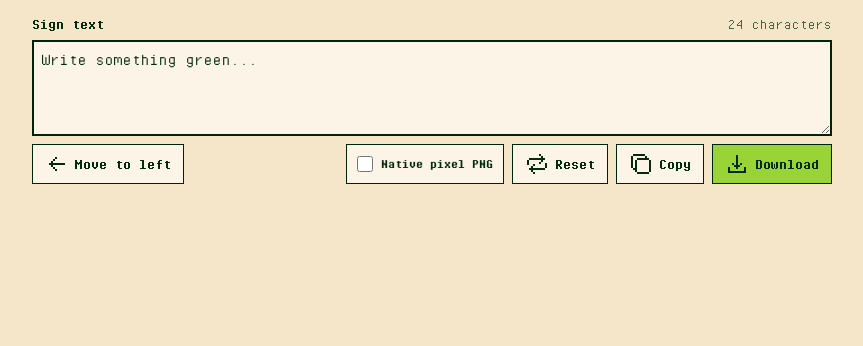
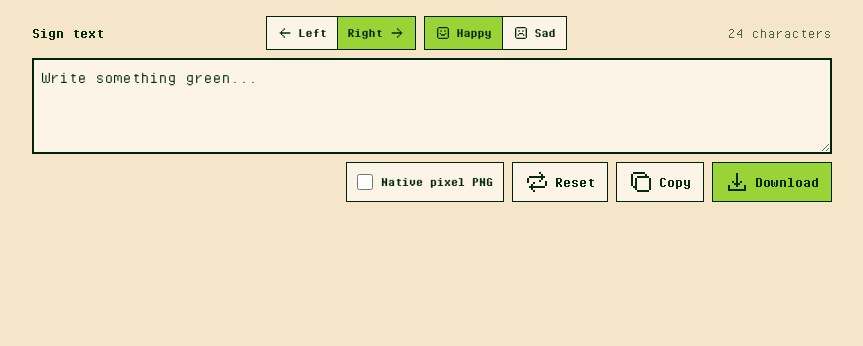
Before and after one commit to tennaproject/green, a website with bundled scripts: page index.html in a window 1280 px wide. Shown: the top 346 px of the page, without its empty margins (208-1071 px from the left). Built offline with nearby package versions, Linux system fonts and the light colour scheme.

Commit message:
Add mood switcher

```diff
--- a/index.html
+++ b/index.html
@@ -77,13 +77,20 @@
       <section class="control-panel">
         <div class="label-row">
           <label for="sign-text">Sign text</label>
+          <div class="label-row-controls">
+            <div class="segmented" role="group" aria-label="Character side">
+              <button id="side-left-button" class="segmented-button" type="button" aria-pressed="false">Left</button>
+              <button id="side-right-button" class="segmented-button" type="button" aria-pressed="true">Right</button>
+            </div>
+            <div class="segmented" role="group" aria-label="Character mood">
+              <button id="mood-happy-button" class="segmented-button" type="button" aria-pressed="true">Happy</button>
+              <button id="mood-sad-button" class="segmented-button" type="button" aria-pressed="false">Sad</button>
+            </div>
+          </div>
           <span id="character-count">12 characters</span>
         </div>
         <textarea id="sign-text">Write something green...</textarea>
         <div class="compact-actions">
-          <button id="side-button" class="toolbar-button">
-            <span id="side-button-label">Move to left</span>
-          </button>
           <label class="pixel-export-option" for="pixel-export">
             <input id="pixel-export" type="checkbox">
             <span>Native pixel PNG</span>
--- a/script.js
+++ b/script.js
@@ -18,8 +18,10 @@ const elements = {
   signCopy: document.querySelector("#sign-copy"),
   character: document.querySelector("#character-sprite"),
   pixelExport: document.querySelector("#pixel-export"),
-  sideButton: document.querySelector("#side-button"),
-  sideButtonLabel: document.querySelector("#side-button-label"),
+  sideLeftButton: document.querySelector("#side-left-button"),
+  sideRightButton: document.querySelector("#side-right-button"),
+  moodHappyButton: document.querySelector("#mood-happy-button"),
+  moodSadButton: document.querySelector("#mood-sad-button"),
   resetButton: document.querySelector("#reset-button"),
   copyButton: document.querySelector("#copy-button"),
   downloadButton: document.querySelector("#download-button"),
@@ -27,6 +29,7 @@ const elements = {
 
 let signRenderFrame;
 let characterSide = "right";
+let characterMood = "happy";
 let previewScale = 1;
 
 function updateSign() {
@@ -99,19 +102,26 @@ function setCharacterSide(side) {
   characterSide = side === "left" ? "left" : "right";
 
   elements.scene.dataset.characterSide = characterSide;
-  const direction = characterSide === "right" ? "left" : "right";
-  elements.sideButton.dataset.direction = direction;
-  elements.sideButtonLabel.textContent = `Move to ${direction}`;
+  const left = characterSide === "left";
+  elements.sideLeftButton.setAttribute("aria-pressed", String(left));
+  elements.sideRightButton.setAttribute("aria-pressed", String(!left));
   scheduleSignRender();
 }
 
-function toggleCharacterSide() {
-  setCharacterSide(characterSide === "right" ? "left" : "right");
+function setCharacterMood(mood) {
+  characterMood = mood === "sad" ? "sad" : "happy";
+  elements.character.src = characterMood === "sad"
+    ? "assets/green-sad.svg"
+    : "assets/green.svg";
+  const sad = characterMood === "sad";
+  elements.moodHappyButton.setAttribute("aria-pressed", String(!sad));
+  elements.moodSadButton.setAttribute("aria-pressed", String(sad));
 }
 
 function resetSign() {
   elements.text.value = DEFAULT_TEXT;
   setCharacterSide("right");
+  setCharacterMood("happy");
   updateSign();
   elements.text.focus();
 }
@@ -296,7 +306,10 @@ async function downloadSign() {
 }
 
 elements.text.addEventListener("input", updateSign);
-elements.sideButton.addEventListener("click", toggleCharacterSide);
+elements.sideLeftButton.addEventListener("click", () => setCharacterSide("left"));
+elements.sideRightButton.addEventListener("click", () => setCharacterSide("right"));
+elements.moodHappyButton.addEventListener("click", () => setCharacterMood("happy"));
+elements.moodSadButton.addEventListener("click", () => setCharacterMood("sad"));
 elements.resetButton.addEventListener("click", resetSign);
 elements.copyButton.addEventListener("click", copySign);
 elements.downloadButton.addEventListener("click", downloadSign);
@@ -306,4 +319,5 @@ previewResizeObserver.observe(elements.previewStage);
 
 document.fonts.ready.then(updateSign);
 setCharacterSide("right");
+setCharacterMood("happy");
 updateSign();
--- a/style.css
+++ b/style.css
@@ -32,9 +32,7 @@
 
 :root {
   --shell: oklch(0.93 0.04 84);
-  --surface-hover: oklch(0.65 0.15 140);
   --line: oklch(0.225 0.064 151);
-  --text: oklch(0.96 0.047 88);
   --ink: oklch(0.255 0.068 148);
   --muted: oklch(0.47 0.066 144);
   --accent: oklch(0.80 0.19 128);
@@ -105,9 +103,10 @@ button {
 .label-row {
   display: flex;
   min-inline-size: 0;
-  align-items: baseline;
+  align-items: center;
   justify-content: space-between;
-  gap: 1rem;
+  flex-wrap: wrap;
+  gap: 0.5rem 1rem;
   color: var(--ink);
   font-size: 1rem;
   line-height: 1;
@@ -115,6 +114,95 @@ button {
 
 .label-row label {
   font-weight: 700;
+}
+
+.label-row-controls {
+  display: flex;
+  align-items: center;
+  flex-wrap: wrap;
+  gap: 0.5rem;
+}
+
+.segmented {
+  display: inline-flex;
+  border: 1px solid var(--line);
+}
+
+.segmented-button {
+  display: inline-flex;
+  align-items: center;
+  justify-content: center;
+  gap: 0.375rem;
+  border: 0;
+  border-inline-end: 1px solid var(--line);
+  cursor: pointer;
+  min-block-size: 2rem;
+  padding-inline: 0.625rem;
+  color: var(--ink);
+  background: var(--paper-highlight);
+  font-size: 0.875rem;
+  font-weight: 700;
+  line-height: 1;
+}
+
+.segmented-button:last-child {
+  border-inline-end: 0;
+}
+
+.segmented-button:hover {
+  color: var(--ink);
+  background: var(--accent-hover);
+}
+
+.segmented-button:active {
+  color: var(--ink);
+  background: var(--accent);
+}
+
+.segmented-button[aria-pressed="true"] {
+  color: var(--ink);
+  background: var(--accent);
+}
+
+.segmented-button[aria-pressed="true"]:hover {
+  color: var(--ink);
+  background: var(--accent-hover);
+}
+
+.segmented-button:focus-visible {
+  outline: 2px solid currentColor;
+  outline-offset: 2px;
+}
+
+.segmented-button::before {
+  content: "";
+  flex: 0 0 auto;
+  inline-size: 1rem;
+  block-size: 1rem;
+  background: currentColor;
+  -webkit-mask: var(--icon) center / contain no-repeat;
+  mask: var(--icon) center / contain no-repeat;
+}
+
+#side-left-button {
+  --icon: url("assets/icons/arrow-left.svg");
+}
+
+#side-right-button {
+  --icon: url("assets/icons/arrow-left.svg");
+  flex-direction: row-reverse;
+}
+
+#side-right-button::before {
+  transform: scaleX(-1);
+}
+
+#mood-happy-button {
+  --icon: url("assets/icons/mood-happy.svg");
+}
+
+#mood-sad-button {
+  --icon: url("assets/icons/mood-sad.svg");
 }
 
 #character-count {
@@ -166,9 +254,15 @@ textarea:focus-visible {
 }
 
 .pixel-export-option:hover {
-  color: var(--text);
-  background: var(--surface-hover);
-  border-color: var(--text);
+  color: var(--ink);
+  background: var(--accent-hover);
+  border-color: var(--line);
+}
+
+.pixel-export-option:active {
+  color: var(--ink);
+  background: var(--accent);
+  border-color: var(--line);
 }
 
 .pixel-export-option:has(input:focus-visible) {
@@ -200,9 +294,15 @@ textarea:focus-visible {
 }
 
 .toolbar-button:hover {
-  color: var(--text);
-  background: var(--surface-hover);
-  border-color: var(--text);
+  color: var(--ink);
+  background: var(--accent-hover);
+  border-color: var(--line);
+}
+
+.toolbar-button:active {
+  color: var(--ink);
+  background: var(--accent);
+  border-color: var(--line);
 }
 
 .toolbar-button-primary {
@@ -214,6 +314,12 @@ textarea:focus-visible {
 .toolbar-button-primary:hover {
   color: var(--ink);
   background: var(--accent-hover);
+  border-color: var(--line);
+}
+
+.toolbar-button-primary:active {
+  color: var(--ink);
+  background: var(--accent);
   border-color: var(--line);
 }
 
@@ -230,15 +336,6 @@ textarea:focus-visible {
   background: currentColor;
   -webkit-mask: var(--icon) center / contain no-repeat;
   mask: var(--icon) center / contain no-repeat;
-}
-
-#side-button {
-  --icon: url("assets/icons/arrow-left.svg");
-  margin-inline-end: auto;
-}
-
-#side-button[data-direction="right"]::before {
-  transform: scaleX(-1);
 }
 
 #reset-button {
```
Also changed, not shown: assets/green-sad.svg (added), assets/icons/mood-happy.svg (added), assets/icons/mood-sad.svg (added).
